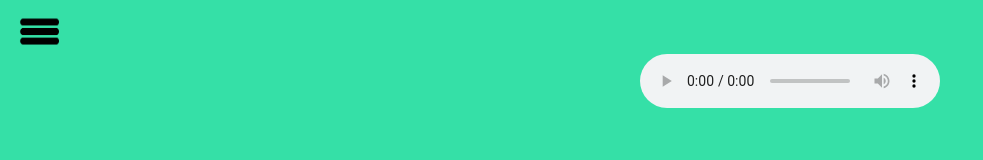
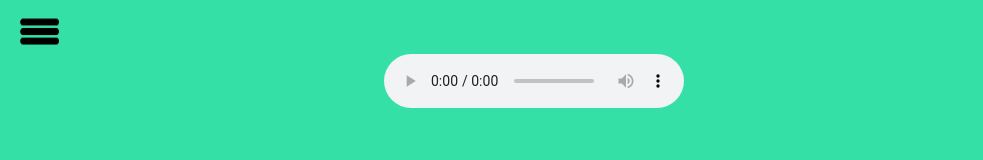
Before and after one commit to LucasMelloRadio/estudiopop, a plain HTML site: page html/demo.html in a window 1280 px wide. Shown: the whole page, without its empty margins (0-983 px from the left). Drawn offline with Linux system fonts and the light colour scheme.

Commit message:
Audio adicionado e realocado

```diff
--- a/estilo.css
+++ b/estilo.css
@@ -74,6 +74,6 @@ label {
 }
 
 .audio1 {
-    margin-left: 50%;
+    margin-left: 30%;
     display: block;
 }
```
